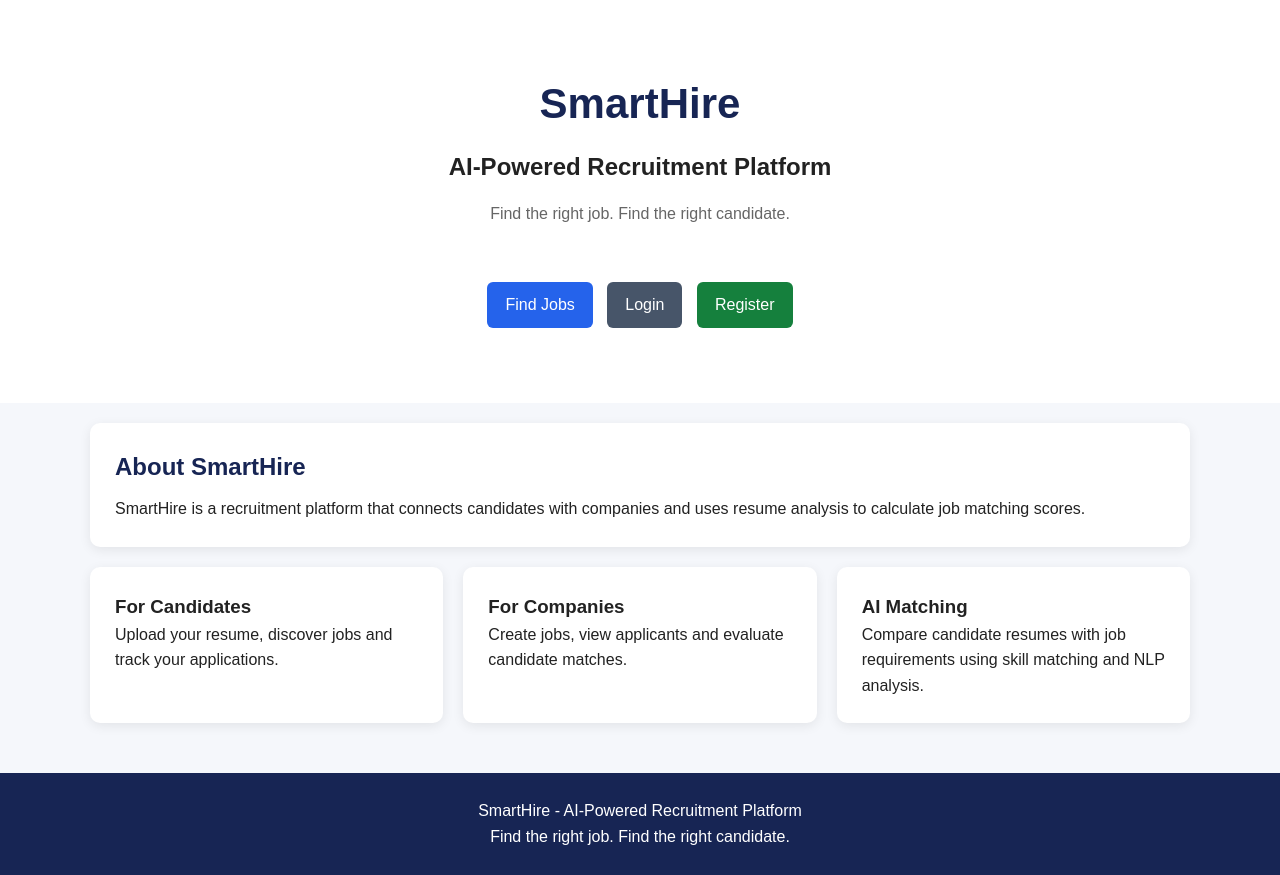
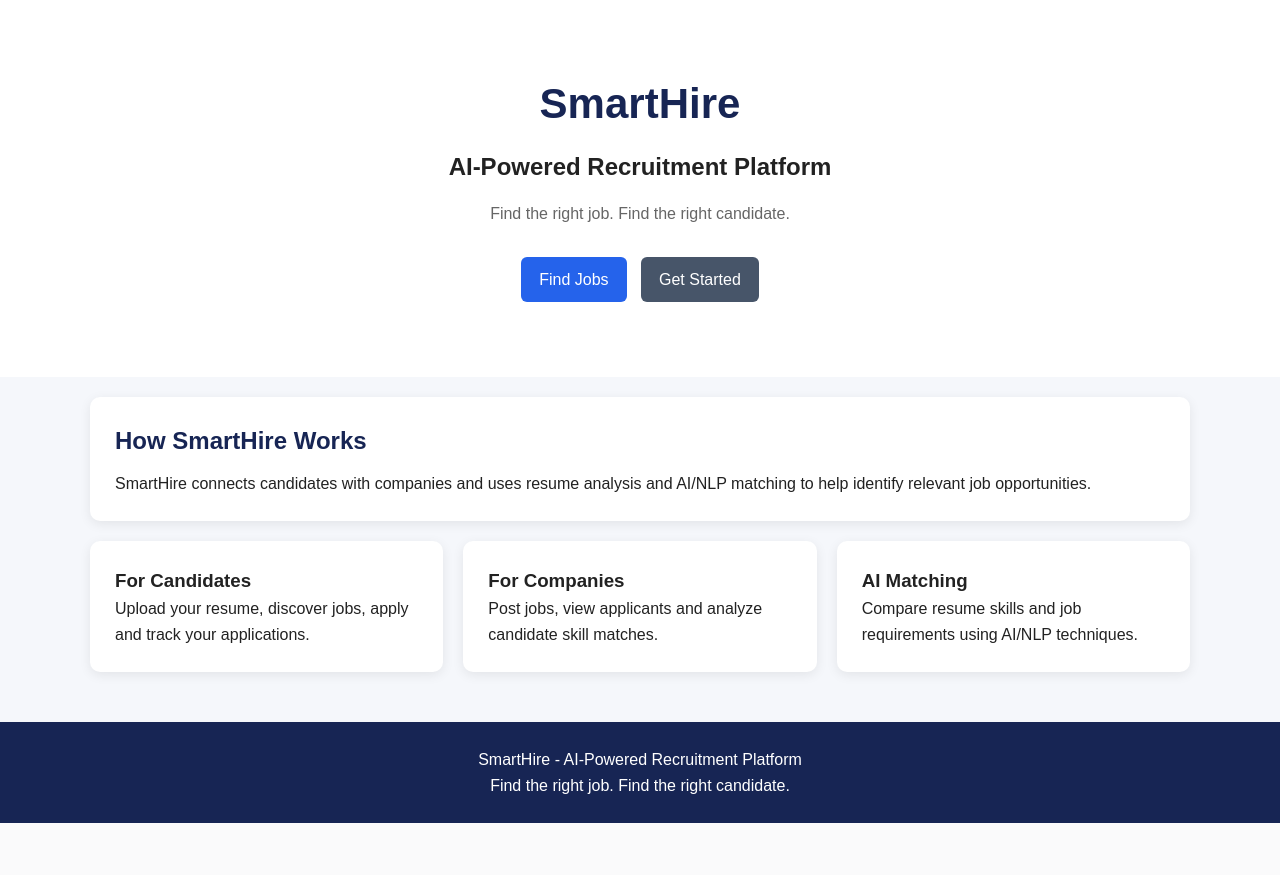
Before and after one commit to sumanthgorle/SmartHire, a Django app: page / in a window 1280 px wide. Shown: the part 70-945 px from the top of the page. After the commit the page ends 893 px from the top, so only its background shows below. Run offline with Django 5.2, Linux system fonts and the light colour scheme.

```diff
--- a/templates/home.html
+++ b/templates/home.html
@@ -1,6 +1,8 @@
-{% extends 'base.html' %} {% block title %} SmartHire - AI Recruitment Platform {% endblock %} {% block content %}
+{% extends 'base.html' %} {% block title %} SmartHire {% endblock %} {% block content %}
 
 <section class="hero">
+
+    <div class="container">
 
         <h1>
             SmartHire
@@ -15,48 +17,33 @@
         </p>
 
 
-    {% if user.is_authenticated %}
-
-    <p>
-        Welcome, <strong>{{ user.username }}</strong>
-    </p>
-
-
-    {% if profile.role == 'candidate' %}
-
-    <br>
-
-    <a href="{% url 'candidate_dashboard' %}" class="btn">
-                Candidate Dashboard
-            </a>
-
-    <a href="{% url 'job_list' %}" class="btn btn-secondary">
-                Find Jobs
-            </a> {% elif profile.role == 'company' %}
-
-    <br>
-
-    <a href="{% url 'company_dashboard' %}" class="btn">
-                Company Dashboard
-            </a>
-
-    <a href="{% url 'create_job' %}" class="btn btn-success">
-                Create Job
-            </a> {% endif %} {% else %}
-
-    <br>
+        {% if user.is_authenticated %} {% if profile.role == 'candidate' %}
 
         <a href="{% url 'job_list' %}" class="btn">
                     Find Jobs
                 </a>
 
-    <a href="{% url 'login' %}" class="btn btn-secondary">
-            Login
+        <a href="{% url 'candidate_dashboard' %}" class="btn btn-secondary">
+                    Dashboard
+                </a> {% elif profile.role == 'company' %}
+
+        <a href="{% url 'create_job' %}" class="btn">
+                    Post a Job
                 </a>
 
-    <a href="{% url 'register' %}" class="btn btn-success">
-            Register
+        <a href="{% url 'company_dashboard' %}" class="btn btn-secondary">
+                    Dashboard
+                </a> {% endif %} {% else %}
+
+        <a href="{% url 'job_list' %}" class="btn">
+                Find Jobs
+            </a>
+
+        <a href="{% url 'register' %}" class="btn btn-secondary">
+                Get Started
             </a> {% endif %}
+
+    </div>
 
 </section>
 
@@ -66,11 +53,11 @@
     <div class="card">
 
         <h2>
-            About SmartHire
+            How SmartHire Works
         </h2>
 
         <p>
-            SmartHire is a recruitment platform that connects candidates with companies and uses resume analysis to calculate job matching scores.
+            SmartHire connects candidates with companies and uses resume analysis and AI/NLP matching to help identify relevant job opportunities.
         </p>
 
     </div>
@@ -85,7 +72,7 @@
             </h3>
 
             <p>
-                Upload your resume, discover jobs and track your applications.
+                Upload your resume, discover jobs, apply and track your applications.
             </p>
 
         </div>
@@ -98,7 +85,7 @@
             </h3>
 
             <p>
-                Create jobs, view applicants and evaluate candidate matches.
+                Post jobs, view applicants and analyze candidate skill matches.
             </p>
 
         </div>
@@ -111,7 +98,7 @@
             </h3>
 
             <p>
-                Compare candidate resumes with job requirements using skill matching and NLP analysis.
+                Compare resume skills and job requirements using AI/NLP techniques.
             </p>
 
         </div>
```
Also changed, not shown: resumes/static/css/style.css (+41 -0 lines). Lines whose indentation alone changed are shown as unchanged.
